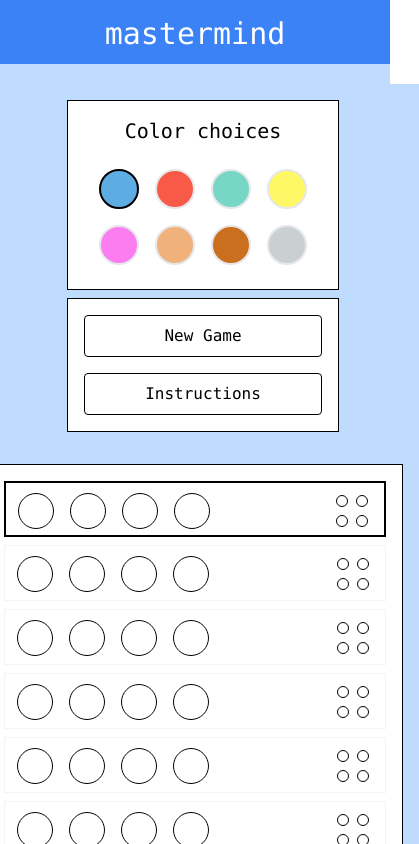
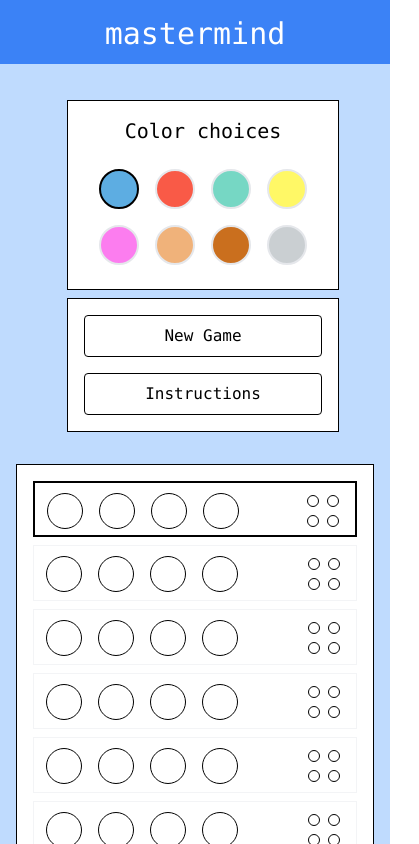
Before and after one commit to Sakshisrivastava413/mastermind-game, a Next.js app: page / in a window 390 px wide. Shown: the top 844 px of the page, 419 px wide, since content can reach past the window. Built offline with nearby package versions, Linux system fonts and the light colour scheme.

Commit message:
playable on mobile too :)

```diff
--- a/pages/index.js
+++ b/pages/index.js
@@ -23,10 +23,9 @@ const Home = () => {
 
       <Header />
       <div
-        className="bg-blue-200 flex justify-center pt-5"
+        className="bg-blue-200 flex flex-wrap justify-center pt-5"
         style={{ minHeight: "calc(100vh - 4rem)" }}
       >
-        <div className="bg-blue-200 flex flex-wrap justify-center">
         <div className="p-4 pr-0 w-72 space-y-2">
           <div className="bg-white border border-black">
             <ColorPalette
@@ -68,7 +67,6 @@ const Home = () => {
         </div>
       </div>
     </div>
-    </div>
   );
 };
 
```
Lines whose indentation alone changed are shown as unchanged.
